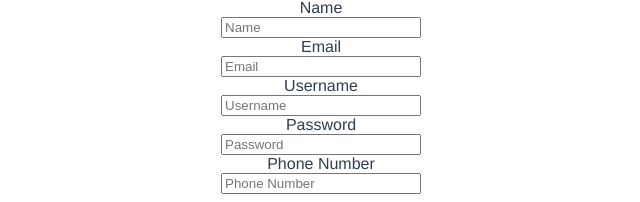
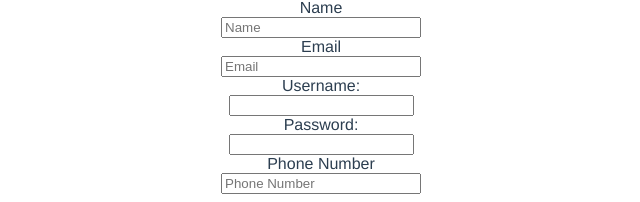
Before and after one commit to Eposkk/IDATT2105-Fullstack, a Vue app: page /register in a window 1280 px wide. Shown: the part 204-406 px from the top of the page, without its empty margins (319-959 px from the left). Built offline with nearby package versions, Linux system fonts and the light colour scheme.

Commit message:
Changed: Small aditions

```diff
--- a/src/views/Register.vue
+++ b/src/views/Register.vue
@@ -3,29 +3,43 @@
     <h1 id="header">Please register!</h1>
     <BaseInput class="input" label="Name" type="text" />
     <BaseInput class="input" label="Email" type="email" />
-    <BaseInput
-      class="input"
-      label="Username"
-      type="username"
+    <div id="username">
+      <label>Username:</label>
+      <input
+        data-test="usernameRegInput"
+        type="text"
+        name="username"
         v-model="user.username"
       />
-    <BaseInput
-      class="input"
-      label="Password"
+    </div>
+    <div id="password">
+      <label id="passwordLabel">Password: </label>
+      <input
+        data-test="passwordRegInput"
         type="password"
         v-model="user.password"
       />
+    </div>
     <BaseInput class="input" label="Phone Number" type="tel" />
 
-    <button id="submitRegistartion" v-on:click="handleRegistration">
+    <button
+      id="submitRegistartion"
+      v-on:click="handleRegistration"
+      data-test="button"
+    >
       Register
     </button>
+    <label data-test="registrationStatus" v-if="registrationStatus">
+      {{ this.registrationStatus }}
+    </label>
   </div>
 </template>
 
 <script>
 import BaseInput from "../components/BaseInput";
+import store from "@/store";
 import { v4 as uuidv4 } from "uuid";
+
 export default {
   components: { BaseInput },
   name: "Register",
@@ -35,8 +49,9 @@ export default {
         ...this.user,
         id: uuidv4(),
       };
+      if (!(user.username === "" || user.password === "")) {
         console.log(user);
-      this.$store.dispatch("postNewUser", user).then(() => {
+        store.dispatch("postNewUser", user).then(() => {
           setTimeout(
             () =>
               this.$router.push("/login").catch((error) => {
@@ -45,6 +60,7 @@ export default {
             100
           );
         });
+      } else this.registrationStatus = "Please fill out the registration";
     },
   },
 
@@ -55,6 +71,7 @@ export default {
         username: "",
         password: "",
       },
+      registrationStatus: "",
     };
   },
 };
```
Lines whose indentation alone changed are shown as unchanged.
